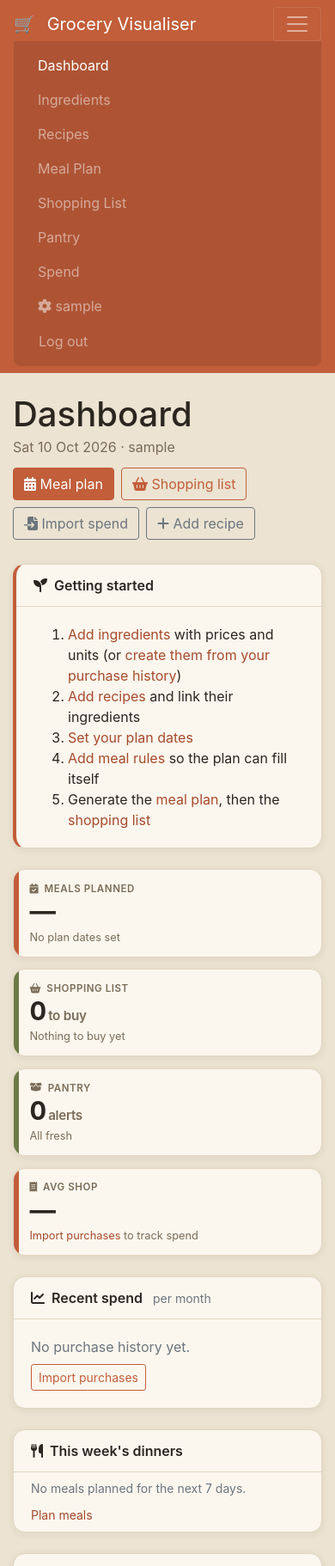
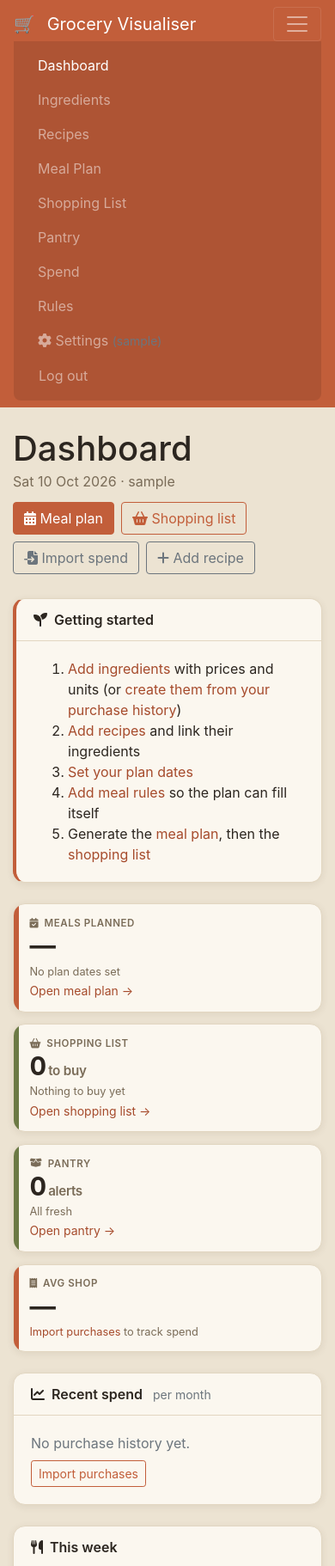
Before and after one commit to Deejpotter/groceries-spend-visualiser, a Flask app: page / in a window 390 px wide, after a click that opens the changed part. Shown: the top 1822 px of the page at 86% size. Run offline with Flask 3, Linux system fonts and the light colour scheme; the visitor is signed in with stand-in values (Sample User, id 1); data comes from the database, SQL or seed files in the repository; data that the repository does not hold is empty; some libraries are stand-ins or nearby versions.

Commit message:
feat: improve first-run and weekly-loop UX
- Rules discoverable via nav, no-rules banner, Plan tab with date range

- Confirm before shopping regenerate, meal remove, and list delete

- Recipe empty-ingredient warning, rules-linked tags hint, pre-line instructions, Add to Meal Plan

- Pantry add-ingredient dead-end link, unit-labelled Use box, Other location filter, responsive tables

- Settings date-hide and tick-reset notes with next-step links

- Dashboard tile links and linked spare-recipe suggestion

- Spend 150-row and Other-category guidance

```diff
--- a/routes/recipes.py
+++ b/routes/recipes.py
@@ -193,6 +193,8 @@ def recipe_form(recipe_id=None):
             [(recipe_id, ing_id, qty, unit) for ing_id, qty, unit in rows],
         )
         db.commit()
+        if not rows and not row_errors:
+            flash("Recipe saved without ingredients — it won't add anything to the shopping list until you add some.", "warning")
         return redirect(url_for("recipes.recipe_detail", recipe_id=recipe_id))
 
     return render_template("recipes/form.html", recipe=recipe, recipe_ingredients=recipe_ingredients,
--- a/templates/base.html
+++ b/templates/base.html
@@ -44,11 +44,15 @@
                        {% if active %}aria-current="page"{% endif %}>{{ label }}</a>
                 </li>
                 {% endfor %}
+                <li class="nav-item">
+                    <a class="nav-link {{ 'active' if request.endpoint == 'meal_plan.meal_plan_view' and request.args.get('tab') == 'rules' }}"
+                       href="{{ url_for('meal_plan.meal_plan_view', tab='rules') }}">Rules</a>
+                </li>
             </ul>
             <ul class="navbar-nav">
                 <li class="nav-item">
                     <a class="nav-link {{ 'active' if request.endpoint and request.endpoint.startswith('settings.') }}"
-                       href="{{ url_for('settings.settings') }}" title="Settings"><i class="fas fa-cog"></i> {{ current_user }}</a>
+                       href="{{ url_for('settings.settings') }}" title="Settings"><i class="fas fa-cog" aria-hidden="true"></i> Settings <span class="text-muted small">({{ current_user }})</span></a>
                 </li>
                 <li class="nav-item">
                     <form method="post" action="{{ url_for('logout') }}" class="form-inline">
--- a/templates/dashboard.html
+++ b/templates/dashboard.html
@@ -46,6 +46,7 @@
         <div class="kpi-context">
             {% if plan_start %}{{ plan_start|nice_date }} &ndash; {{ plan_end|nice_date }}{% else %}No plan dates set{% endif %}
         </div>
+        <a class="small" href="{{ url_for('meal_plan.meal_plan_view') }}">Open meal plan →</a>
     </div>
 
     <div class="kpi-tile" data-tone="{{ 'ok' if shopping.item_count == 0 else 'neutral' }}">
@@ -54,6 +55,7 @@
         <div class="kpi-context">
             {% if shopping.item_count %}{{ shopping.cost|money }} est &middot; {{ shopping.checked }} ticked{% else %}Nothing to buy yet{% endif %}
         </div>
+        <a class="small" href="{{ url_for('shopping_list.shopping_list_view') }}">Open shopping list →</a>
     </div>
 
     <div class="kpi-tile" data-tone="{{ pantry.tone }}">
@@ -64,6 +66,7 @@
                 {{ pantry.expired_count }} expired &middot; {{ pantry.expiring_count }} soon &middot; {{ pantry.low_count }} low
             {% else %}All fresh{% endif %}
         </div>
+        <a class="small" href="{{ url_for('pantry.pantry_list') }}">Open pantry →</a>
     </div>
 
     <div class="kpi-tile" data-tone="neutral">
@@ -104,7 +107,7 @@
     </div>
     <div class="col-lg-4 mb-4">
         <div class="card h-100 section-card">
-            <div class="card-header"><span class="section-title"><i class="fas fa-utensils"></i> This week's dinners</span></div>
+            <div class="card-header"><span class="section-title"><i class="fas fa-utensils"></i> This week</span></div>
             <div class="card-body py-2">
                 {% if upcoming %}
                     {% for day, rows in upcoming|groupby('date') %}
@@ -164,7 +167,7 @@
                     {% endfor %}
                 </ul>
                 {% if spare_recipes %}
-                <div class="small text-muted">Try: {{ spare_recipes[0].name }}</div>
+                <div class="small text-muted">Try: <a href="{{ url_for('recipes.recipe_detail', recipe_id=spare_recipes[0].recipe_id) }}">{{ spare_recipes[0].name }}</a></div>
                 {% endif %}
                 <a class="small d-inline-block mt-1" href="{{ url_for('meal_plan.meal_plan_view') }}">Add a meal</a>
                 {% else %}
--- a/templates/pantry/form.html
+++ b/templates/pantry/form.html
@@ -22,7 +22,8 @@
                             </option>
                             {% endfor %}
                         </select>
-                        <small class="text-muted">Select the ingredient from your database.</small>
+                        <small class="text-muted">Select the ingredient from your database.
+                            {% if not ingredients %}No ingredients yet — <a href="{{ url_for('ingredients.ingredient_add') }}">add one</a> first.{% endif %}</small>
                     </div>
 
                     <div class="form-row">
--- a/templates/recipes/detail.html
+++ b/templates/recipes/detail.html
@@ -74,7 +74,7 @@
                 <h5>Instructions</h5>
             </div>
             <div class="card-body">
-                {{ recipe.instructions or 'No instructions provided.' }}
+                <div style="white-space: pre-line;">{{ recipe.instructions or 'No instructions provided.' }}</div>
             </div>
         </div>
     </div>
@@ -97,6 +97,9 @@
                 <a href="{{ url_for('recipes.recipe_form', recipe_id=recipe.id) }}" class="btn btn-primary btn-block">
                     Edit Recipe
                 </a>
+                <a href="{{ url_for('meal_plan.meal_plan_view') }}" class="btn btn-outline-primary btn-block mt-2">
+                    Add to Meal Plan
+                </a>
                 <div class="mt-2">
                     {{ post_button(url_for('recipes.recipe_delete', recipe_id=recipe.id), 'Delete Recipe',
                                    class='btn btn-danger btn-block', confirm='Delete this recipe? This cannot be undone.') }}
--- a/templates/recipes/form.html
+++ b/templates/recipes/form.html
@@ -73,7 +73,7 @@
                                    value="{{ recipe.image_url if recipe else '' }}"
                                    placeholder="https://...">
                         </div>
-                        <small class="text-muted">Or upload a file (if configured). Leave blank to keep current.</small>
+                        <small class="text-muted">Leave blank if there is no image.</small>
                     </div>
 
                     <div class="form-group">
@@ -87,7 +87,7 @@
                         <input type="text" class="form-control" id="tags" name="tags"
                                value="{{ recipe.tags if recipe else '' }}"
                                placeholder="e.g. dinner, standard, italian, quick">
-                        <small class="text-muted">Separate tags with commas. Tags are used by meal rules to select recipes.</small>
+                        <small class="text-muted">Separate tags with commas. Tags are used by <a href="{{ url_for('meal_plan.meal_plan_view', tab='rules') }}">meal rules</a> to select recipes (e.g. dinner, standard, quick).</small>
                     </div>
 
                     <div class="form-group">
--- a/templates/settings.html
+++ b/templates/settings.html
@@ -31,9 +31,11 @@
                         <small class="text-muted">
                             The meal plan and shopping list are generated for this date range.
                             Set dates that work for your shopping cycle (e.g., 2 weeks).
+                            Changing the dates hides entries outside the new range (nothing is deleted).
                         </small>
                     </div>
                     <button type="submit" name="action" value="save_dates" class="btn btn-primary">Save Dates</button>
+                    <a href="{{ url_for('meal_plan.meal_plan_view', tab='rules') }}" class="small ml-2">Next: add meal rules →</a>
                 </form>
             </div>
         </div>
@@ -58,6 +60,7 @@
                         <small class="text-muted">
                             Shopping lists will display quantities in your preferred unit system.
                             Unit conversion is applied at display time.
+                            Note: switching systems resets ticked items on the next regenerate.
                         </small>
                     </div>
 
@@ -84,6 +87,7 @@
                     </div>
 
                     <button type="submit" name="action" value="save_prefs" class="btn btn-primary">Save Preferences</button>
+                    <a href="{{ url_for('shopping_list.shopping_list_view') }}" class="small ml-2">Next: open the shopping list →</a>
                 </form>
             </div>
         </div>
--- a/templates/shopping_lists/view.html
+++ b/templates/shopping_lists/view.html
@@ -13,7 +13,8 @@
     <h1 class="mb-2">Shopping List</h1>
     <div class="mb-2 d-print-none">
         {% if has_plan %}
-        <form method="post" action="{{ url_for('shopping_list.shopping_list_generate') }}" class="d-inline">
+        <form method="post" action="{{ url_for('shopping_list.shopping_list_generate') }}" class="d-inline"
+              {% if has_generated %}onsubmit="return confirm('Regenerate? Your current list (including removed items) will be replaced; ticked items are kept where the unit matches.')"{% endif %}>
             {{ csrf() }}
             <button type="submit" class="btn btn-primary">
                 <i class="fas fa-sync"></i> {{ 'Regenerate' if has_generated else 'Generate' }} from Plan
@@ -134,7 +135,7 @@
             {% if item.line_cost %}<span class="text-muted small mr-3 num">{{ item.line_cost|money }}</span>{% endif %}
             <div class="d-print-none">
             {{ post_button(url_for('shopping_list.shopping_list_delete', item_id=item.id), '', class='btn btn-sm btn-link text-danger',
-                           icon='times', title='Remove item') }}
+                           icon='times', title='Remove item', confirm='Remove ' ~ (item|label) ~ ' from the list?') }}
             </div>
         </li>
         {% endfor %}
--- a/templates/spend/products.html
+++ b/templates/spend/products.html
@@ -9,7 +9,9 @@
     <a href="{{ url_for('spend.spend_dashboard') }}" class="btn btn-outline-secondary mb-2">Back to spend</a>
 </div>
 <p class="text-muted">Linking a product you've bought to one of your ingredients groups its spend by category and lets you
-    pull the latest price into the ingredient, so shopping list estimates stay realistic.</p>
+    pull the latest price into the ingredient, so shopping list estimates stay realistic.
+    New ingredients start in the Other category — set the right one under <a href="{{ url_for('ingredients.ingredient_list') }}">Ingredients</a>.
+    Showing up to 150 products by spend.</p>
 
 <form method="get" class="form-row mb-3">
     <div class="col-md-6 mb-2"><input type="search" name="q" value="{{ search }}" class="form-control" placeholder="Search products…" aria-label="Search products"></div>
```
Also changed, not shown: templates/ingredients/list.html (+8 -1 lines), templates/meal_plan/view.html (+6 -2 lines), templates/pantry/list.html (+6 -3 lines), tests/test_security.py (+10 -0 lines).
